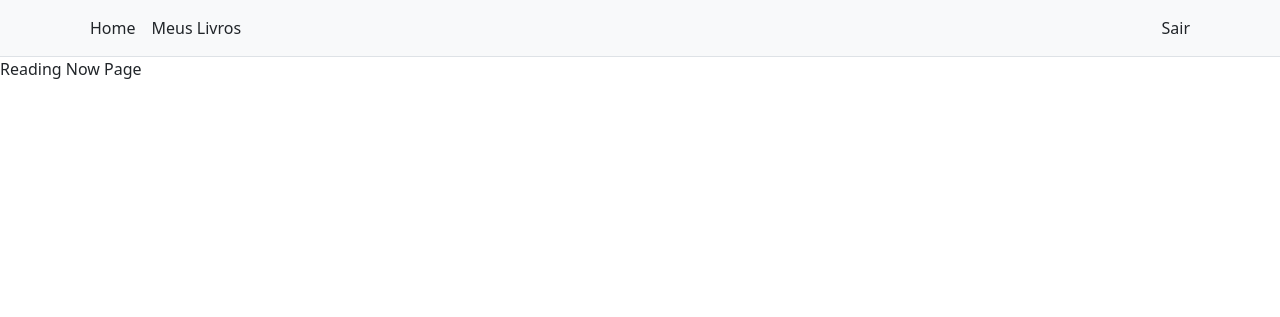
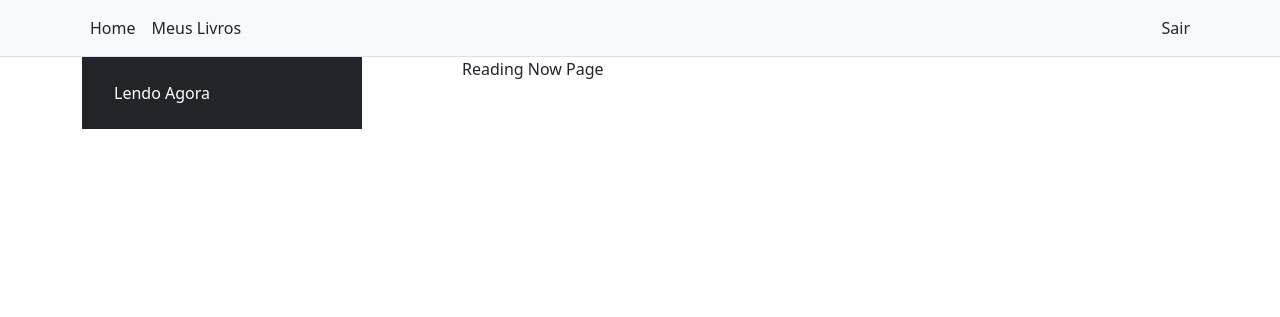
Before and after one commit to taniodev/estante, a Django app: page /books in a window 1280 px wide. Shown: the top 317 px of the page. Run offline with Django 3.2, Linux system fonts and the light colour scheme; the visitor is signed in with stand-in values (Sample User, id 1); some libraries are stand-ins or nearby versions.

Commit message:
Create a sidebar in app books

```diff
--- a/app/base/templates/base/base.html
+++ b/app/base/templates/base/base.html
@@ -11,7 +11,9 @@
 </head>
 <body>
   {% include 'base/header.html' %}
-  {% block body %}{% endblock body %}
+  <div class="container">
+    {% block body %}{% endblock body %}
+  </div>
 
   <script src="{% static 'js/bootstrap.bundle.min.js' %}"></script>
 </body>
--- /dev/null
+++ b/app/books/templates/books/base.html
@@ -0,0 +1,14 @@
+{% extends 'base/base.html' %}
+{% load static %}
+
+{% block body %}
+<div class="row">
+  <sidebar class="col-md-4">
+    {% include 'books/sidebar.html' %}
+  </sidebar>
+
+  <main class="col-md-8">
+    {% block content %}{% endblock content %}
+  </main>
+</div>
+{% endblock body %}
--- a/app/books/templates/books/reading_now.html
+++ b/app/books/templates/books/reading_now.html
@@ -1,8 +1,8 @@
-{% extends 'base/base.html' %}
+{% extends 'books/base.html' %}
 {% load static %}
 
 {% block title %}Lendo Agora | Estante{% endblock title %}
 
-{% block body %}
+{% block content %}
 <p>Reading Now Page</p>
-{% endblock body %}
+{% endblock content %}
--- /dev/null
+++ b/app/books/templates/books/sidebar.html
@@ -0,0 +1,7 @@
+<div class="d-flex flex-column p-3 text-white bg-dark" style="width: 280px;">
+  <ul class="nav nav-pills flex-column mb-auto">
+    <li class="nav-item">
+      <a href="{% url 'books:reading_now' %}" class="nav-link text-white">Lendo Agora</a>
+    </li>
+  </ul>
+</div>
```
Also changed, not shown: app/books/tests/test_reading_now_page.py (+11 -0 lines).
